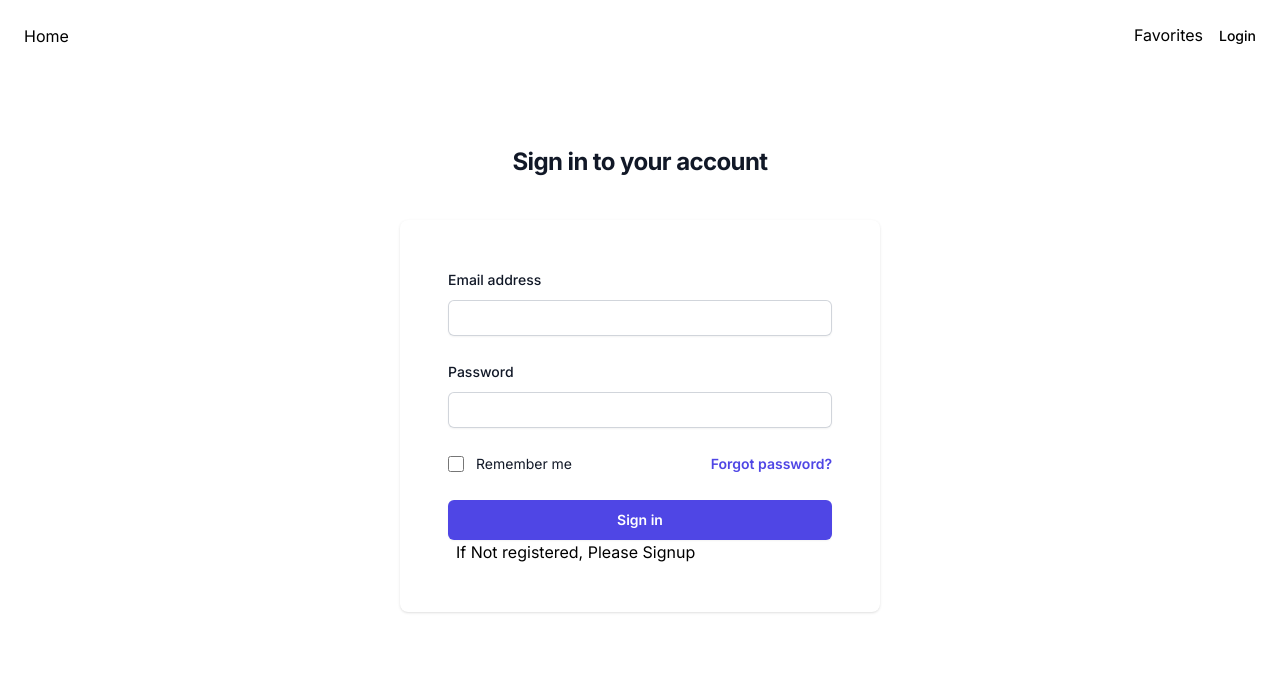
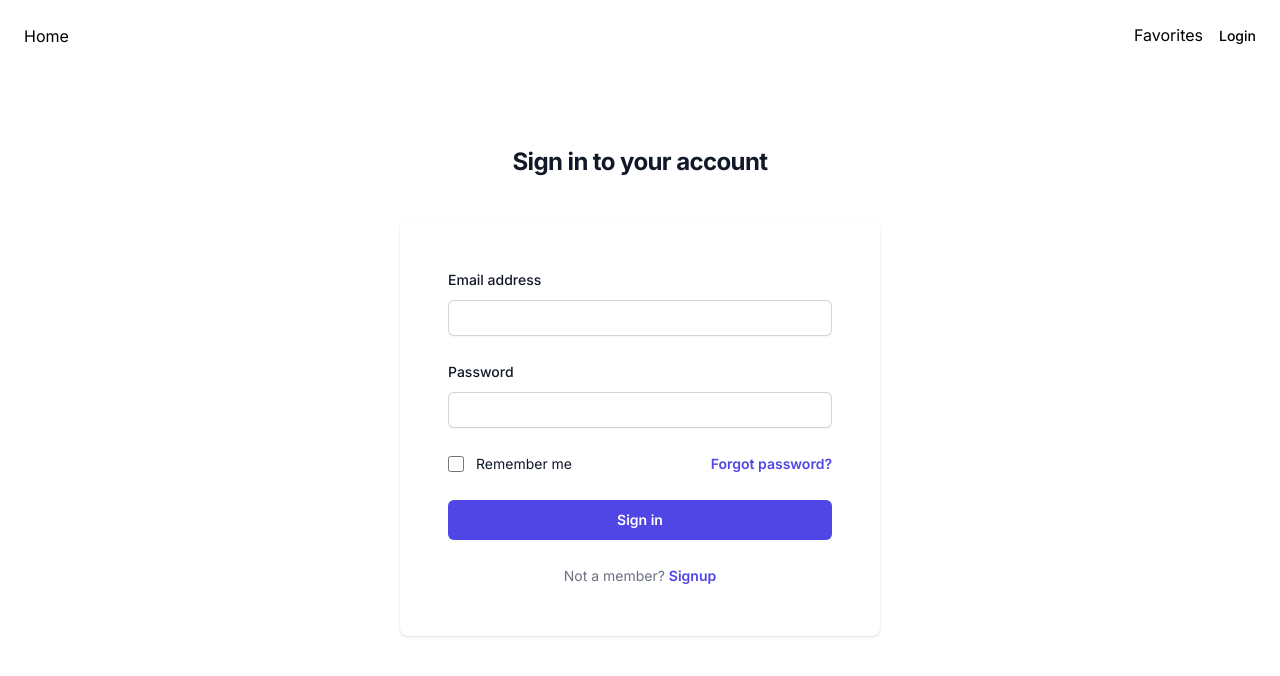
Before and after one commit to kavya-collab/myhotels, a Next.js app: page /login in a window 1280 px wide. Shown: the top 676 px of the page. Built offline with nearby package versions, Linux system fonts and the light colour scheme.

Commit message:
Added some styling to pages

```diff
--- a/app/login/page.tsx
+++ b/app/login/page.tsx
@@ -35,28 +35,7 @@
     return router.push("/listings");
   };
 
-  // const signUp = async (formData: FormData) => {
 
-
-  //   const origin = headers().get("origin");
-  //   const email = formData.get("email") as string;
-  //   const password = formData.get("password") as string;
-  //   const supabase = createClient();
-
-  //   const { error } = await supabase.auth.signUp({
-  //     email,
-  //     password,
-  //     options: {
-  //       emailRedirectTo: `${origin}/auth/callback`,
-  //     },
-  //   })
-
-  //   if (error) {
-  //     return router.push("/login?message=Could not authenticate user");
-  //   }
-
-  //   return router.push("/login?message=Check email to continue sign in process");
-  // };
 
   return (
 
@@ -142,7 +121,13 @@
                 {searchParams.message}
               </p>
             )}
-             <Link href="/signup" className="p-2 text-center">If Not registered, Please<span> Signup</span></Link>
+
+             <p className="mt-10 text-center text-sm text-gray-500">
+            Not a member?{' '}
+            <Link href="/siignup" className="font-semibold leading-6 text-indigo-600 hover:text-indigo-500">
+              Signup
+            </Link>
+          </p>
           </form>
 
 
```
Also changed, not shown: app/signup/page.tsx (+0 -17 lines).
